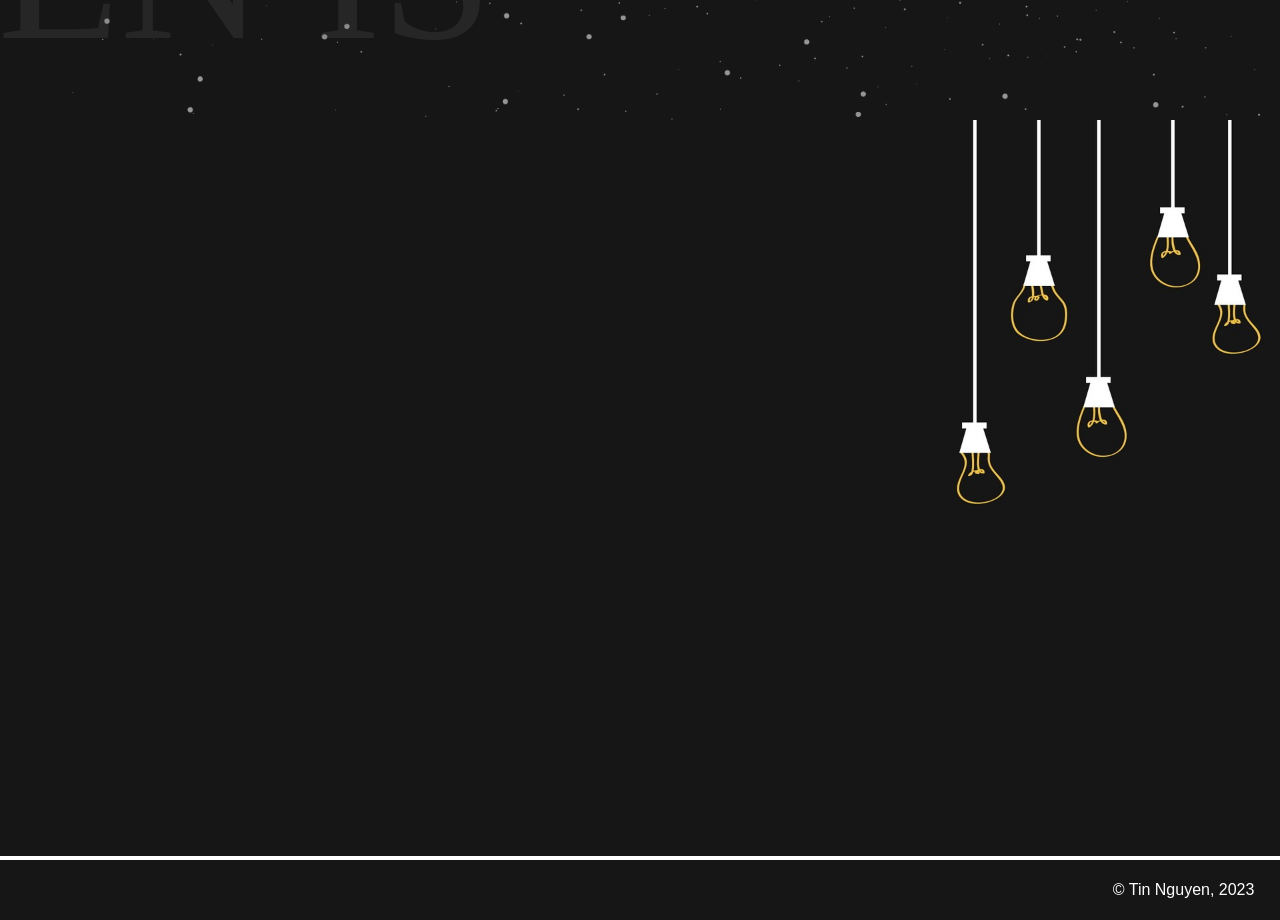
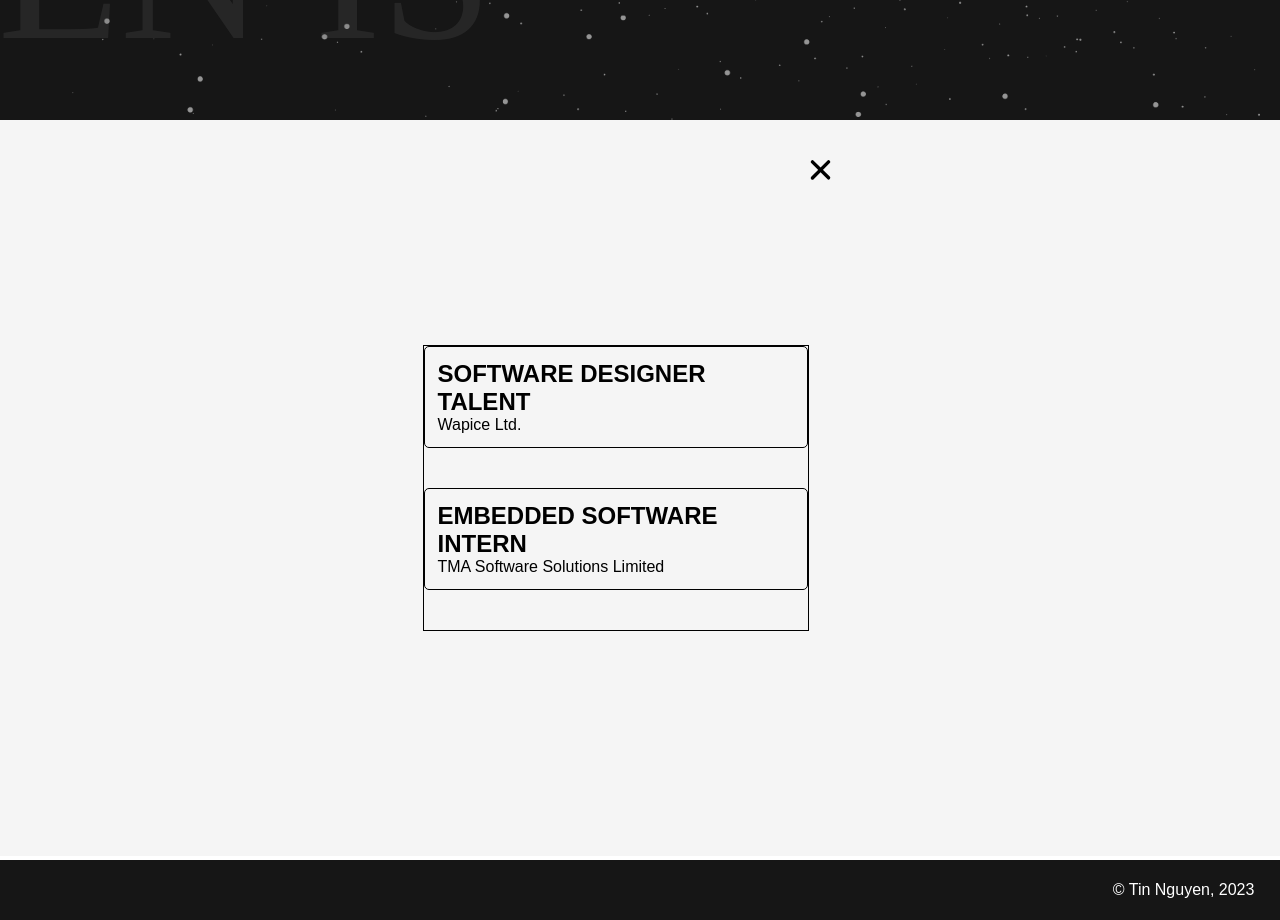
Before and after one commit to TinNguyen01600/portfolio, a React (Vite) app: page /work in a window 1280 px wide. Shown: the part 1480-2400 px from the top of the page. Built offline with nearby package versions, Linux system fonts and the light colour scheme; a web font is replaced by a local one.

Commit message:
add new component Work.jsx

```diff
--- a/src/App.css
+++ b/src/App.css
@@ -235,14 +235,13 @@
     background: url('./img/section3/bulbs.jpg') no-repeat center center/cover;
     display: flex;
     flex-wrap: wrap;
-    justify-content: center;
 
     .close-btn {
-        border-radius: 50%;
         background-color: transparent;
         border: none;
         cursor: pointer;
-        margin-top: 4vh;
+        height: 5vh;
+        margin: 4vh 2vw 0 0;
     }
 }
 
@@ -252,6 +251,7 @@
     grid-template-columns: repeat(3, 10vw);
     gap: 7vh 5vw;
     align-self: flex-end;
+    margin: 0 auto;
 }
 
 /*******************************************************************/
@@ -344,14 +344,13 @@
     height: 90vh;
     font-size: 3vh;
     display: flex;
-    flex-wrap: wrap;
-    justify-content: space-evenly;
 
     img {
         width: 17vw;
         height: 40vh;
         border-radius: 50%;
         align-self: center;
+        margin: 0 0 0 auto;
     }
 
     .text {
@@ -361,6 +360,7 @@
         border-top: 2px solid black;
         line-height: 5vh;
         align-self: center;
+        margin: auto;
 
         h1 {
             font-size: 7vh;
@@ -376,3 +376,28 @@
         }
     }
 }
+
+/*******************************************************************/
+.work {
+    background: whitesmoke;
+    width: 100%;
+    height: 92vh;
+
+    display: flex;
+    justify-content: center;
+    /* align-items: center; */
+
+    .tree {
+        border: 1px solid black;
+
+        align-self: center;
+
+        .item {
+            border: 1px solid black;
+            border-radius: 5px;
+            width: 30vw;
+            padding: 1vw;
+            margin-bottom: 5vh;
+        }
+    }
+}
--- a/src/App.jsx
+++ b/src/App.jsx
@@ -3,10 +3,13 @@
 import Header from './components/section1/Header'
 import Sidebar from './components/section1/sidebar/Sidebar'
 import Parallax from './components/section2/Parallax'
+
 import Home from './components/section3/Home'
 import AboutMe from './components/section3/AboutMe'
+import Work from './components/section3/Work'
+import Footer from './components/section3/Footer'
+
 import { BrowserRouter as Router, Routes, Route } from "react-router-dom";
-import Footer from './components/section3/Footer'
 
 function App() {
     return (
@@ -23,7 +26,8 @@
                 <Router>
                     <Routes>
                         <Route exact path="/" element={<Home />} />
-                        <Route exact path="/about" element={<AboutMe />} />
+                        <Route path="/about" element={<AboutMe />} />
+                        <Route path="/work" element={<Work />} />
                     </Routes>
                 </Router>
                 <Footer />
--- a/src/components/section3/CloseButton.jsx
+++ b/src/components/section3/CloseButton.jsx
@@ -2,8 +2,9 @@
 
 const CloseButton = () => {
     return (
+
+        <button className="close-btn">
             <Link to="/">
-                <button className="close-btn">
                 <svg width='23' height='23' viewBox="0 0 20 20">
                     <path
                         strokeWidth='3'
@@ -18,8 +19,9 @@
                         d='M 3 16.5 L 17 2.5'
                     />
                 </svg>
+            </Link>
         </button>
-            </Link>
+
     )
 }
 
--- /dev/null
+++ b/src/components/section3/Work.jsx
@@ -0,0 +1,29 @@
+import CloseButton from './CloseButton'
+
+const Work = () => {
+    return (
+        <div className="work">
+            {/* <svg height='100%' width='100%'>
+                <circle cx={50} cy={50} r={10} fill="red" />
+                <line x1="200" y1="0" x2="200" y2="100%" stroke="black" strokeWidth='4' />
+            </svg> */}
+
+            <div className='tree'>
+                <div className='item'>
+                    {/* <svg height='100%' width='100%'>
+                        <circle cx={10} cy={10} r={10} fill="red" />
+                    </svg> */}
+                    <h1>SOFTWARE DESIGNER TALENT</h1>
+                    <p>Wapice Ltd.</p>
+                </div>
+                <div className='item'>
+                    <h1>EMBEDDED SOFTWARE INTERN</h1>
+                    <p>TMA Software Solutions Limited</p>
+                </div>
+            </div>
+            <CloseButton />
+        </div>
+    )
+}
+
+export default Work
```
Lines whose indentation alone changed are shown as unchanged.
